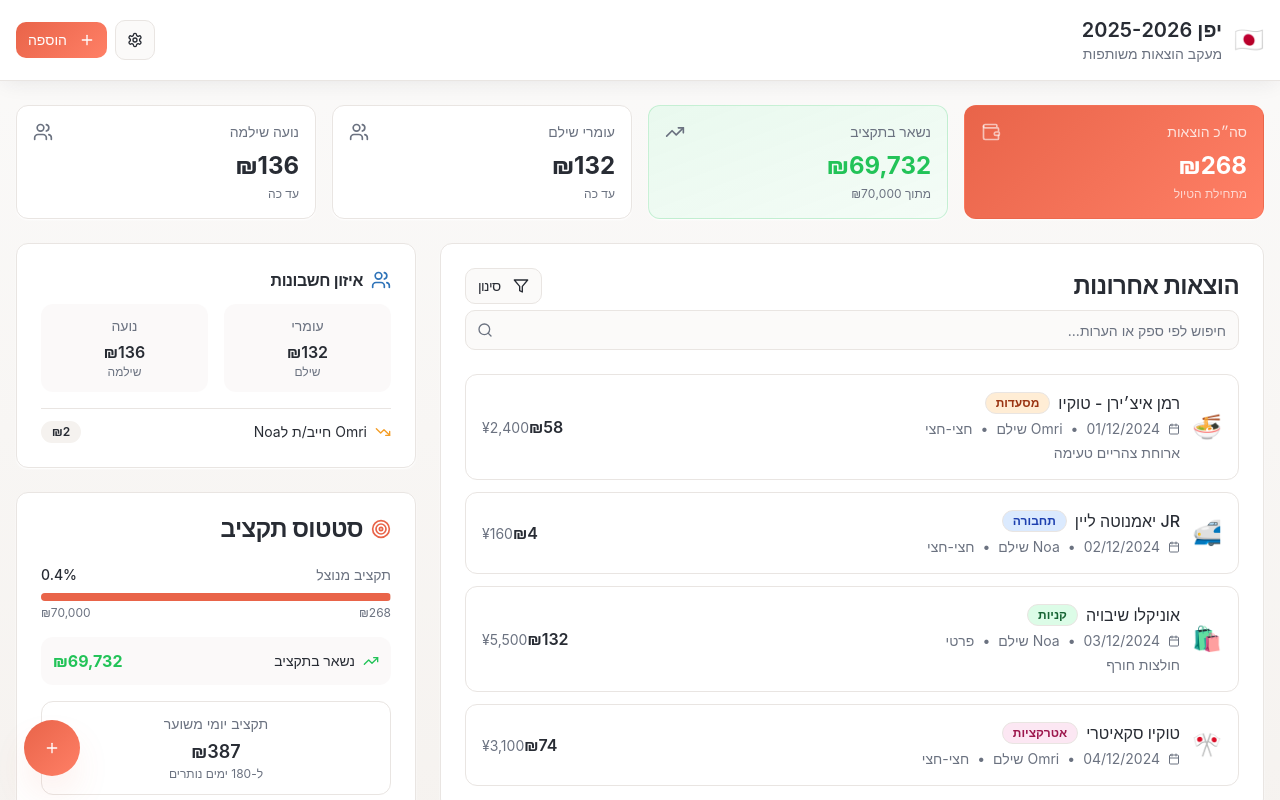
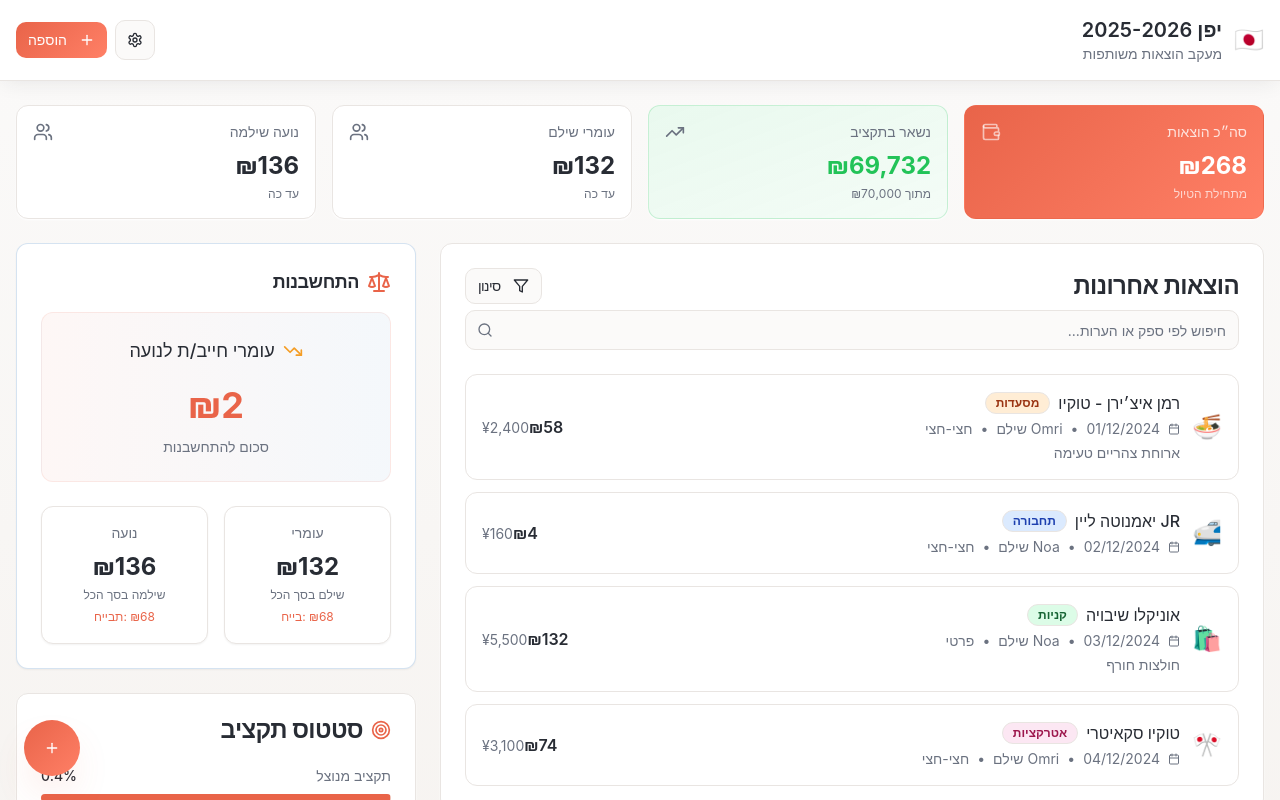
Before and after one commit to JustGigii/budget-buddy-israel, a React (Vite) app: page / in a window 1280 px wide. Shown: the top 800 px of the page. Built offline with nearby package versions, Linux system fonts and the light colour scheme.

Commit message:
Refine balance calculation
Improve the display and calculation of user balances, focusing on the settlement between Omri and Noa. Ensure the "Add Expense" functionality is not affected by this change.

```diff
--- a/src/components/dashboard/BalanceCard.tsx
+++ b/src/components/dashboard/BalanceCard.tsx
@@ -1,4 +1,4 @@
-import { Users, TrendingUp, TrendingDown, Minus } from 'lucide-react';
+import { Users, TrendingUp, TrendingDown, Minus, Scale } from 'lucide-react';
 import { Card, CardContent, CardHeader, CardTitle } from '@/components/ui/card';
 import { Badge } from '@/components/ui/badge';
 import { useStore } from '@/store/useStore';
@@ -9,61 +9,80 @@ export function BalanceCard() {
 
   const balanceDiff = Math.abs(omri.netBalance - noa.netBalance);
   const whoOwesWhom = omri.netBalance > noa.netBalance
-    ? { creditor: 'Omri', debtor: 'Noa', amount: balanceDiff / 2 }
+    ? { creditor: 'עומרי', debtor: 'נועה', amount: balanceDiff / 2 }
     : omri.netBalance < noa.netBalance
-    ? { creditor: 'Noa', debtor: 'Omri', amount: balanceDiff / 2 }
+    ? { creditor: 'נועה', debtor: 'עומרי', amount: balanceDiff / 2 }
     : null;
 
   return (
-    <Card className="shadow-card">
-      <CardHeader className="pb-3">
-        <CardTitle className="flex items-center gap-2 text-base">
-          <Users className="h-5 w-5 text-accent" />
-          איזון חשבונות
+    <Card className="shadow-elegant gradient-subtle border-accent/20">
+      <CardHeader className="pb-4">
+        <CardTitle className="flex items-center gap-2 text-lg font-bold">
+          <Scale className="h-6 w-6 text-primary" />
+          התחשבנות
         </CardTitle>
       </CardHeader>
 
-      <CardContent className="space-y-4">
-        {/* Individual stats */}
-        <div className="grid grid-cols-2 gap-4">
-          <div className="text-center p-3 bg-muted/50 rounded-lg">
-            <div className="text-sm text-muted-foreground mb-1">עומרי</div>
-            <div className="font-semibold rtl-numbers">₪{omri.totalPaid}</div>
-            <div className="text-xs text-muted-foreground">שילם</div>
-          </div>
-
-          <div className="text-center p-3 bg-muted/50 rounded-lg">
-            <div className="text-sm text-muted-foreground mb-1">נועה</div>
-            <div className="font-semibold rtl-numbers">₪{noa.totalPaid}</div>
-            <div className="text-xs text-muted-foreground">שילמה</div>
-          </div>
-        </div>
-
-        {/* Balance summary */}
-        <div className="border-t pt-3">
-          {whoOwesWhom ? (
-            <div className="flex items-center justify-between">
-              <div className="flex items-center gap-2">
-                {whoOwesWhom.creditor === 'Omri' ? (
-                  <TrendingUp className="h-4 w-4 text-success" />
+      <CardContent className="space-y-6">
+        {/* Balance summary - Main focus */}
+        {whoOwesWhom ? (
+          <div className="bg-gradient-to-r from-primary/5 to-accent/5 p-6 rounded-xl border border-primary/10">
+            <div className="text-center space-y-3">
+              <div className="flex items-center justify-center gap-2 mb-2">
+                {whoOwesWhom.creditor === 'עומרי' ? (
+                  <TrendingUp className="h-5 w-5 text-success" />
                 ) : (
-                  <TrendingDown className="h-4 w-4 text-warning" />
+                  <TrendingDown className="h-5 w-5 text-warning" />
                 )}
-                <span className="text-sm">
+                <span className="text-lg font-medium">
                   {whoOwesWhom.debtor} חייב/ת ל{whoOwesWhom.creditor}
                 </span>
               </div>
 
-              <Badge variant={whoOwesWhom.creditor === 'Omri' ? 'default' : 'secondary'}>
-                <span className="rtl-numbers">₪{Math.round(whoOwesWhom.amount)}</span>
-              </Badge>
+              <div className="text-4xl font-bold text-primary rtl-numbers">
+                ₪{Math.round(whoOwesWhom.amount)}
+              </div>
+
+              <div className="text-sm text-muted-foreground">
+                סכום להתחשבנות
+              </div>
             </div>
-          ) : (
-            <div className="flex items-center justify-center gap-2 text-success">
-              <Minus className="h-4 w-4" />
-              <span className="text-sm font-medium">החשבון מאוזן</span>
+          </div>
+        ) : (
+          <div className="bg-gradient-to-r from-success/5 to-success/10 p-6 rounded-xl border border-success/20">
+            <div className="flex items-center justify-center gap-3 text-success">
+              <Minus className="h-6 w-6" />
+              <span className="text-xl font-bold">החשבון מאוזן!</span>
             </div>
-          )}
+            <div className="text-center mt-2 text-sm text-muted-foreground">
+              אין צורך בהתחשבנות
+            </div>
+          </div>
+        )}
+
+        {/* Individual stats */}
+        <div className="grid grid-cols-2 gap-4">
+          <div className="text-center p-4 bg-card rounded-lg border shadow-sm">
+            <div className="text-sm text-muted-foreground mb-2">עומרי</div>
+            <div className="text-2xl font-bold text-foreground rtl-numbers mb-1">
+              ₪{omri.totalPaid}
+            </div>
+            <div className="text-xs text-muted-foreground">שילם בסך הכל</div>
+            <div className="text-xs text-primary mt-1 rtl-numbers">
+              חייב: ₪{Math.round(omri.totalOwed)}
+            </div>
+          </div>
+
+          <div className="text-center p-4 bg-card rounded-lg border shadow-sm">
+            <div className="text-sm text-muted-foreground mb-2">נועה</div>
+            <div className="text-2xl font-bold text-foreground rtl-numbers mb-1">
+              ₪{noa.totalPaid}
+            </div>
+            <div className="text-xs text-muted-foreground">שילמה בסך הכל</div>
+            <div className="text-xs text-primary mt-1 rtl-numbers">
+              חייבת: ₪{Math.round(noa.totalOwed)}
+            </div>
+          </div>
         </div>
       </CardContent>
     </Card>
--- a/src/components/expenses/AddExpenseSheet.tsx
+++ b/src/components/expenses/AddExpenseSheet.tsx
@@ -276,7 +276,11 @@ export function AddExpenseSheet({ children }: AddExpenseSheetProps) {
                 <FormItem>
                   <FormLabel>הערות (אופציונלי)</FormLabel>
                   <FormControl>
-                    <Textarea placeholder="הערות נוספות..." {...field} />
+                    <Textarea
+                      placeholder="הערות נוספות..."
+                      className="min-h-[60px] resize-none"
+                      {...field}
+                    />
                   </FormControl>
                   <FormMessage />
                 </FormItem>
```
